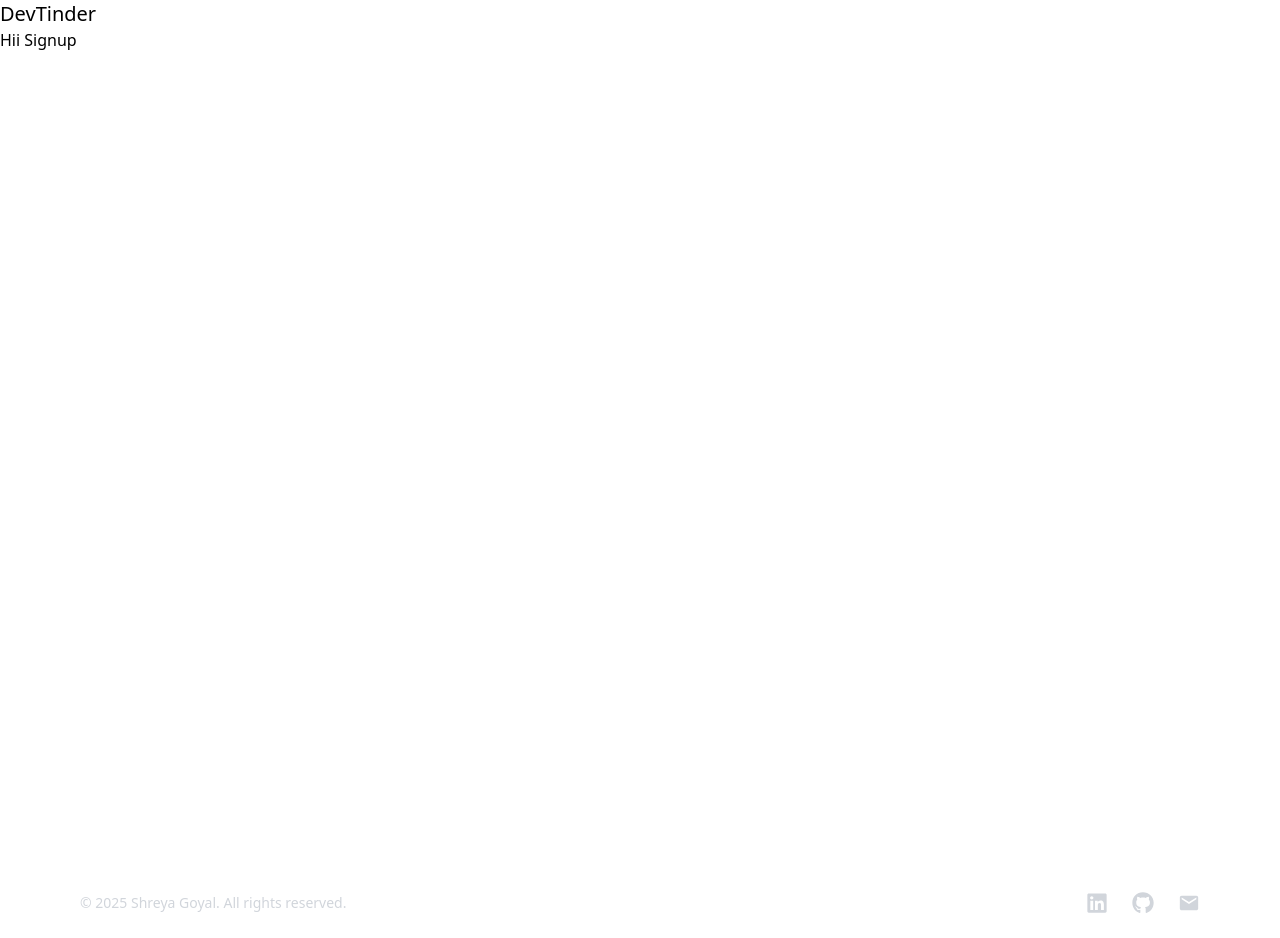
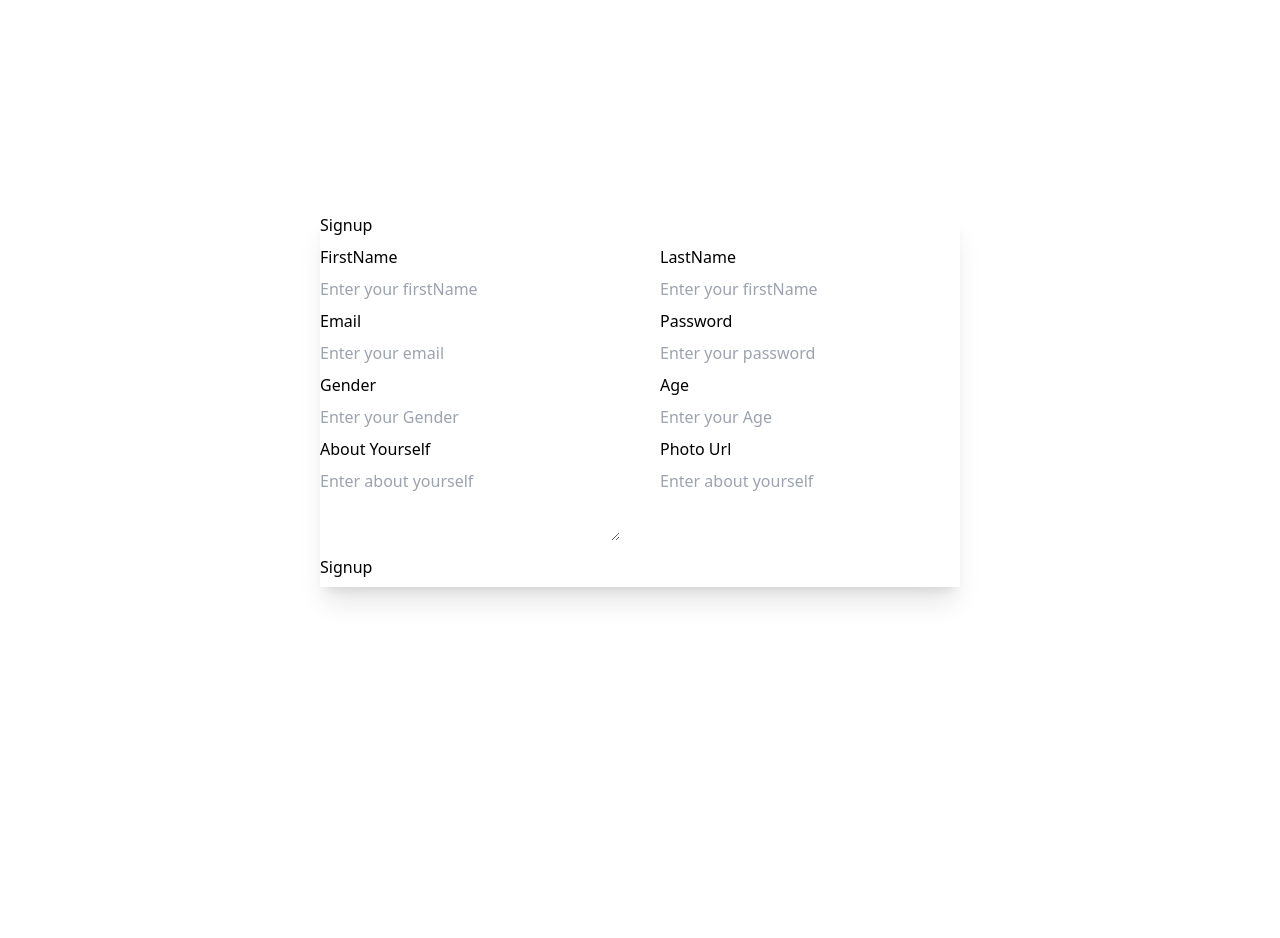
Before and after one commit to ShreyaGoyal228/DevTinder-Web, a React (Vite) app: page /signup in a window 1280 px wide. After the commit the page ends 800 px from the top, so only its background shows below. Built offline with nearby package versions, Linux system fonts and the light colour scheme; no server answers.

Commit message:
add : signup form and feed cards

```diff
--- a/src/App.jsx
+++ b/src/App.jsx
@@ -14,9 +14,10 @@ function App() {
       <Provider store={store}>
         <BrowserRouter>
           <Routes>
+            <Route path="/signup" element={<Signup />}></Route>
+            <Route path="/login" element={<Login />}></Route>
             <Route path="/" element={<Body />}>
               <Route path="/" element={<Feed />}></Route>
-              <Route path="/login" element={<Login />}></Route>
               <Route path="/signup" element={<Signup />}></Route>
               <Route path="/profile" element={<Profile />}></Route>
               <Route path="/connections" element={<Connections />}></Route>
--- a/src/components/edit-profile.jsx
+++ b/src/components/edit-profile.jsx
@@ -14,6 +14,7 @@ export default function EditProfile({ user }) {
   const [age, setAge] = useState(user?.age || "");
   const [error, setError] = useState(null);
   const [toast, setToast] = useState(false);
+  const [userId,setUserId] = useState(user?._id || "");
   const dispatch = useDispatch();
 
   useEffect(() => {
@@ -24,6 +25,7 @@ export default function EditProfile({ user }) {
       setGender(user.gender || "");
       setPhotoUrl(user.photoUrl || "");
       setAge(user.age || "");
+      setUserId(user._id || "");
     }
   }, [user]);
 
@@ -147,7 +149,7 @@ export default function EditProfile({ user }) {
         </div>
 
         <FeedUserCard
-          user={{ firstName, lastName, about, photoUrl, age, gender }}
+          user={{userId,firstName, lastName, about, photoUrl, age, gender }}
         />
       </div>
       {toast && (
--- a/src/components/feed.jsx
+++ b/src/components/feed.jsx
@@ -13,6 +13,7 @@ export default function Feed() {
       const res = await axios.get("http://localhost:3002/user/feed", {
         withCredentials: true,
       });
+      console.log("feed users are", res.data);
       dispatch(addFeed(res.data));
     } catch (err) {
       console.log("Error is :", err.response.data);
@@ -37,9 +38,19 @@ export default function Feed() {
 
   return (
     <>
-      {/* {feedUsers.map((user) => ( */}
-      <FeedUserCard user={feedUsers[0]} />
-      {/* ))} */}
+    <div className="flex items-center justify-center min-h-screen">
+      <div className="carousel rounded-box w-[25.5%]">
+        {feedUsers.map((user, index) => {
+          return (
+            <>
+              <div key={index} className="carousel-item w-full">
+                <FeedUserCard user={user} />
+              </div>
+            </>
+          );
+        })}
+      </div>
+      </div>
     </>
   );
 }
--- a/src/components/feedUser-card.jsx
+++ b/src/components/feedUser-card.jsx
@@ -1,4 +1,7 @@
+import { useSelector } from "react-redux";
+
 export default function FeedUserCard({ user }) {
+  const loggedInUser = useSelector((store) => store.user);
   return (
     <>
       <div className="flex items-center justify-center ">
@@ -15,11 +18,16 @@ export default function FeedUserCard({ user }) {
               {user.firstName + " " + user.lastName}
             </h2>
             <p className="text-left">{user.about}</p>
-          {user.gender && user.age && <div>{user.gender + "," + user.age}</div>}
+            {user.gender && user.age && (
+              <div>{user.gender + "," + user.age}</div>
+            )}
+
+            {loggedInUser._id !== user.userId && (
               <div className="card-actions flex justify-end">
                 <button className="btn btn-primary">Interested</button>
                 <button className="btn btn-secondary">Ignore</button>
               </div>
+            )}
           </div>
         </div>
       </div>
--- a/src/components/login.jsx
+++ b/src/components/login.jsx
@@ -5,8 +5,8 @@ import { useDispatch } from "react-redux";
 import { addUser } from "../store/user-slice";
 
 export default function Login() {
-  const [emailId, setEmail] = useState("ishika@gmail.com");
-  const [password, setPassword] = useState("Ishika@123");
+  const [emailId, setEmail] = useState("");
+  const [password, setPassword] = useState("");
   const [error, setError] = useState(null);
   const navigate = useNavigate();
   const dispatch = useDispatch();
@@ -30,7 +30,7 @@ export default function Login() {
   };
   return (
     <>
-      <div className="flex items-center justify-center min-h-[75vh] ">
+      <div className="flex items-center justify-center min-h-screen">
         <div className="card bg-base-100 w-96 shadow-xl ">
           <div className="card-body">
             <h2 className="card-title">Login</h2>
--- a/src/components/profile.jsx
+++ b/src/components/profile.jsx
@@ -2,11 +2,10 @@ import EditProfile from "./edit-profile";
 import { useSelector } from "react-redux";
 export default function Profile() {
   const user = useSelector((store) => store.user);
-  console.log("user in store is", user);
 
   return (
     <>
-      <EditProfile user={user} />
+      <EditProfile user={user}/>
     </>
   );
 }
--- a/src/components/signup.jsx
+++ b/src/components/signup.jsx
@@ -1,7 +1,177 @@
+import axios from "axios";
+import { useState } from "react";
+import { useNavigate } from "react-router-dom";
 export default function Signup() {
+  const [firstName, setFirstName] = useState("");
+  const [lastName, setLastName] = useState("");
+  const [emailId, setEmail] = useState("");
+  const [password, setPassword] = useState("");
+  const [gender, setGender] = useState("");
+  const [age, setAge] = useState("");
+  const [photoUrl, setPhotoUrl] = useState("");
+  const [about, setAbout] = useState("");
+  const [error, setError] = useState(null);
+  const [message, setMessage] = useState(null);
+  const navigate = useNavigate();
+  const handleSignup = async () => {
+    try {
+      const res = await axios.post(
+        "http://localhost:3002/signup",
+        {
+          firstName,
+          lastName,
+          emailId,
+          password,
+          gender,
+          age,
+          photoUrl,
+          about,
+        },
+        { withCredentials: true }
+      );
+      console.log("data save during signup is", res);
+      setMessage(res.data);
+      setTimeout(() => {
+        setMessage(null);
+      }, 2000);
+      navigate("/login");
+    } catch (err) {
+      setError(err.response.data);
+    }
+  };
   return (
     <>
-      <div>Hii Signup</div>
+      <div className="flex items-center justify-center min-h-screen ">
+        <div className="card bg-base-100 w-[50%] shadow-xl ">
+          <div className="card-body">
+            <h2 className="card-title">Signup</h2>
+            <div className="flex flex-row gap-10">
+              <label className="form-control w-full max-w-xs">
+                <div className="label py-2">
+                  <span className="label-text">FirstName</span>
+                </div>
+                <input
+                  type="text"
+                  value={firstName}
+                  onChange={(e) => setFirstName(e.target.value)}
+                  placeholder="Enter your firstName"
+                  className="input input-bordered w-full max-w-xs"
+                />
+              </label>
+
+              <label className="form-control w-full max-w-xs">
+                <div className="label py-2">
+                  <span className="label-text">LastName</span>
+                </div>
+                <input
+                  type="text"
+                  value={lastName}
+                  onChange={(e) => setLastName(e.target.value)}
+                  placeholder="Enter your firstName"
+                  className="input input-bordered w-full max-w-xs"
+                />
+              </label>
+            </div>
+            <div className="flex flex-row gap-10">
+              <label className="form-control w-full max-w-xs">
+                <div className="label py-2">
+                  <span className="label-text">Email</span>
+                </div>
+                <input
+                  type="email"
+                  value={emailId}
+                  onChange={(e) => setEmail(e.target.value)}
+                  placeholder="Enter your email"
+                  className="input input-bordered w-full max-w-xs"
+                />
+              </label>
+
+              <label className="form-control w-full max-w-xs">
+                <div className="label py-2">
+                  <span className="label-text">Password</span>
+                </div>
+                <input
+                  type="password"
+                  value={password}
+                  onChange={(e) => setPassword(e.target.value)}
+                  placeholder="Enter your password"
+                  className="input input-bordered w-full max-w-xs"
+                />
+              </label>
+            </div>
+            <div className="flex flex-row gap-10">
+              <label className="form-control w-full max-w-xs">
+                <div className="label py-2">
+                  <span className="label-text">Gender</span>
+                </div>
+                <input
+                  type="text"
+                  value={gender}
+                  onChange={(e) => setGender(e.target.value)}
+                  placeholder="Enter your Gender"
+                  className="input input-bordered w-full max-w-xs"
+                />
+              </label>
+
+              <label className="form-control w-full max-w-xs">
+                <div className="label py-2">
+                  <span className="label-text">Age</span>
+                </div>
+                <input
+                  type="text"
+                  value={age}
+                  onChange={(e) => setAge(e.target.value)}
+                  placeholder="Enter your Age"
+                  className="input input-bordered w-full max-w-xs"
+                />
+              </label>
+            </div>
+            <div className="flex flex-row gap-10">
+              <label className="form-control w-full max-w-xs">
+                <div className="label py-2">
+                  <span className="label-text">About Yourself</span>
+                </div>
+                <textarea
+                  type="text"
+                  rows="3"
+                  value={about}
+                  onChange={(e) => setAbout(e.target.value)}
+                  placeholder="Enter about yourself"
+                  className="textarea textarea-bordered w-full max-w-xs"
+                />
+              </label>
+
+              <label className="form-control w-full max-w-xs">
+                <div className="label py-2">
+                  <span className="label-text">Photo Url</span>
+                </div>
+                <input
+                  type="url"
+                  rows="3"
+                  value={photoUrl}
+                  onChange={(e) => setPhotoUrl(e.target.value)}
+                  placeholder="Enter about yourself"
+                  className="input input-bordered w-full max-w-xs"
+                />
+              </label>
+            </div>
+            {error && <div className="text-red-700">Error : {error}</div>}
+            <div className="card-actions justify-center py-2">
+              <button className="btn btn-primary " onClick={handleSignup}>
+                Signup
+              </button>
+            </div>
+          </div>
+        </div>
+      </div>
+
+      {message && (
+        <div className="toast">
+          <div className="alert alert-info">
+            <span>{message}</span>
+          </div>
+        </div>
+      )}
     </>
   );
 }
```
Lines whose indentation alone changed are shown as unchanged.
